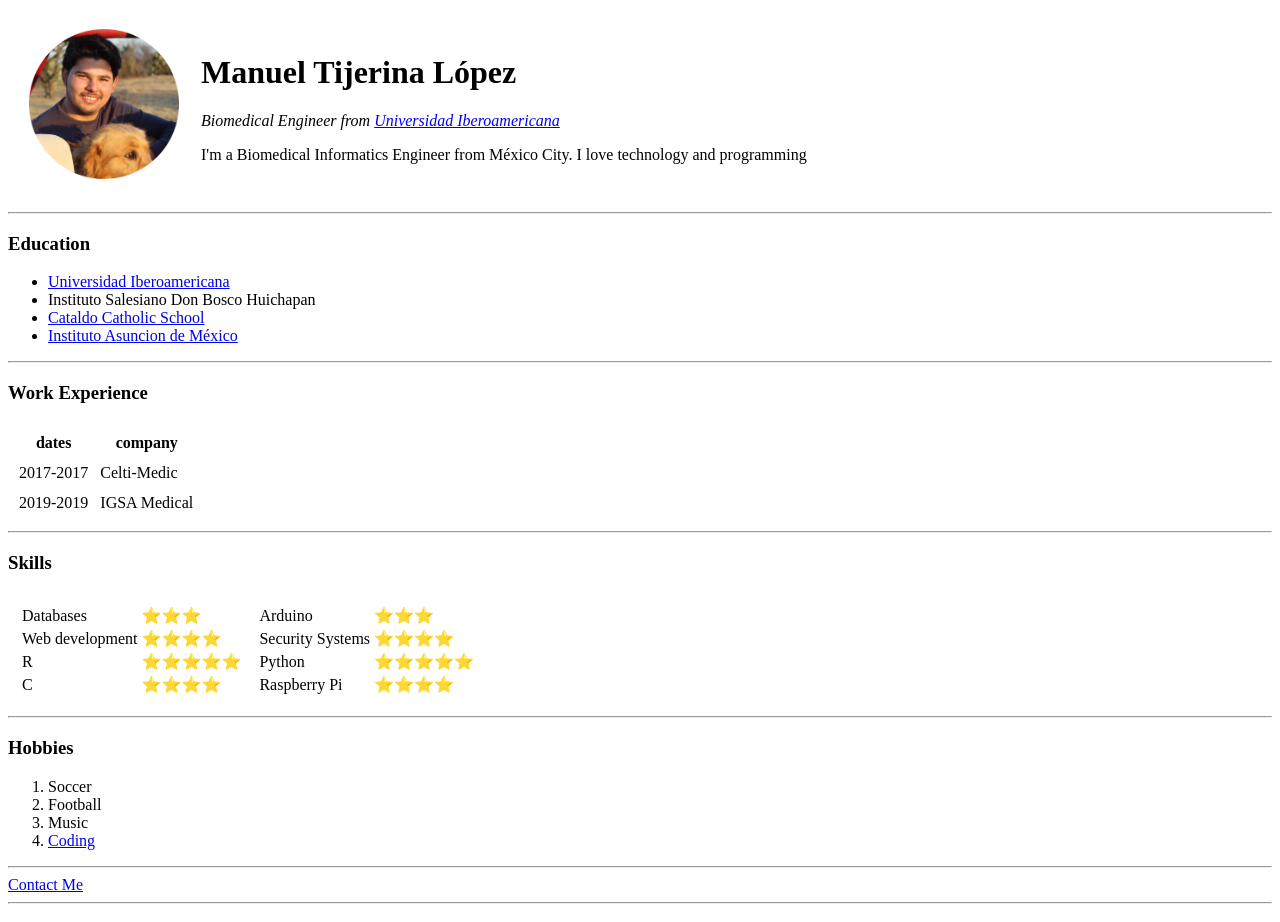
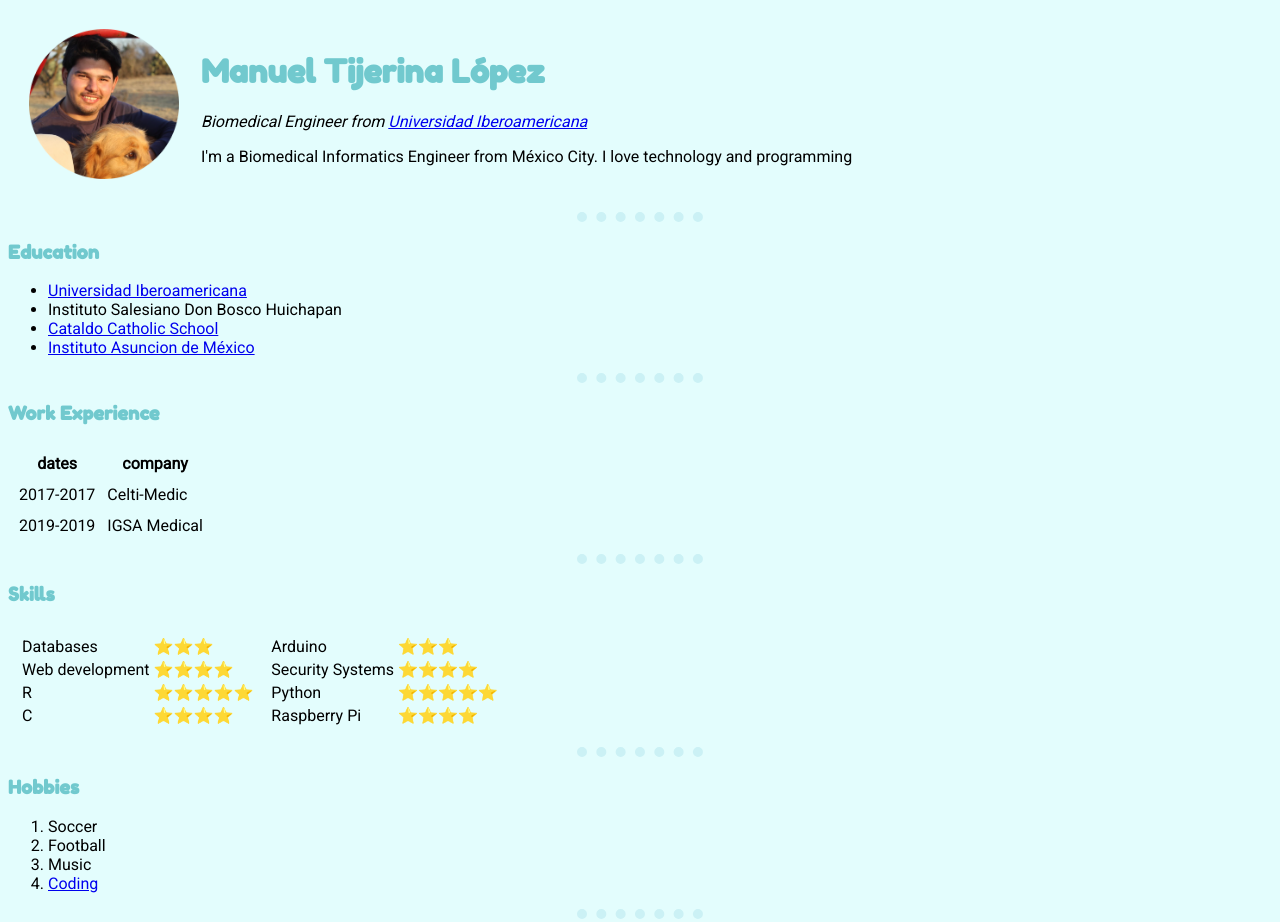
Before and after one commit to manutije/CV, a plain HTML site: page index.html in a window 1280 px wide. Shown: the top 922 px of the page. Drawn offline with Linux system fonts and the light colour scheme.

Commit message:
Se cambio la fuente y los colores

```diff
--- /dev/null
+++ b/css/styles.css
@@ -0,0 +1,40 @@
+body{
+  background-color: #e3fdfd;
+}
+
+hr{
+  border-color: #cbf1f5;
+  border-style: dotted none none;
+  border-width: 10px;
+  width: 10%;
+}
+
+h1{
+  color: #71c9ce;
+  font-family: 'Fredoka One', cursive;
+}
+
+h3{
+  color: #71c9ce;
+  font-family: 'Fredoka One', cursive;
+}
+
+p{
+  font-family: 'Roboto', sans-serif;
+}
+
+a{
+  font-family: 'Roboto', sans-serif;
+}
+
+td{
+  font-family: 'Roboto', sans-serif;
+}
+
+th{
+  font-family: 'Roboto', sans-serif;
+}
+
+li{
+  font-family: 'Roboto', sans-serif;
+}
--- a/index.html
+++ b/index.html
@@ -4,6 +4,9 @@
 <head>
   <meta charset="utf-8">
   <title>Manuel Tijerina López</title>
+  <link rel="stylesheet" href="css/styles.css">
+  <link rel="preconnect" href="https://fonts.gstatic.com">
+  <link href="https://fonts.googleapis.com/css2?family=Fredoka+One&family=Roboto&display=swap" rel="stylesheet">
 </head>
 
 <body>
@@ -99,7 +102,6 @@
   </ol>
   <hr>
   <a href="contact.html">Contact Me</a>
-  <hr>
 </body>
 
 </html>
```
Also changed, not shown: contact.html (+5 -0 lines).
